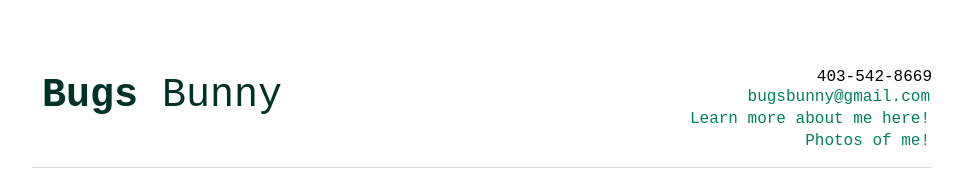
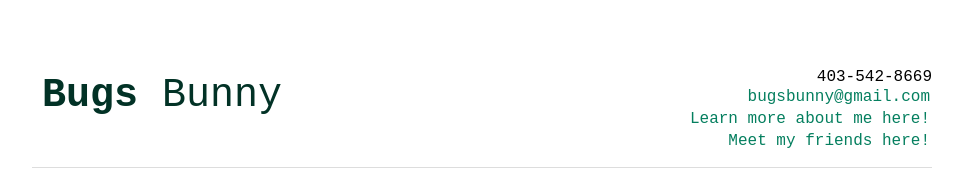
Before and after one commit to aherstek/aherstek.github.io, a plain HTML site: page index.html in a window 1280 px wide. Shown: the top 180 px of the page, without its empty margins (158-1121 px from the left). Drawn offline with Linux system fonts and the light colour scheme.

Commit message:
Update index.html

```diff
--- a/index.html
+++ b/index.html
@@ -36,7 +36,7 @@ interest in as i progress in this class. anyways, i feel like i'm rambling lol h
                     <div>403-542-8669</div>
                     <div><a href="mailto:mr.peterrabbit@gmail.com">bugsbunny@gmail.com</a></div>
 		    <div><a href="aboutme.html">Learn more about me here!</a></div>
-		    <div><a href="photos.html">Photos of me!</a></div>
+		    <div><a href="photos.html">Meet my friends here!</a></div>
                 </div>
             </div>
             <div class="section row">
```
